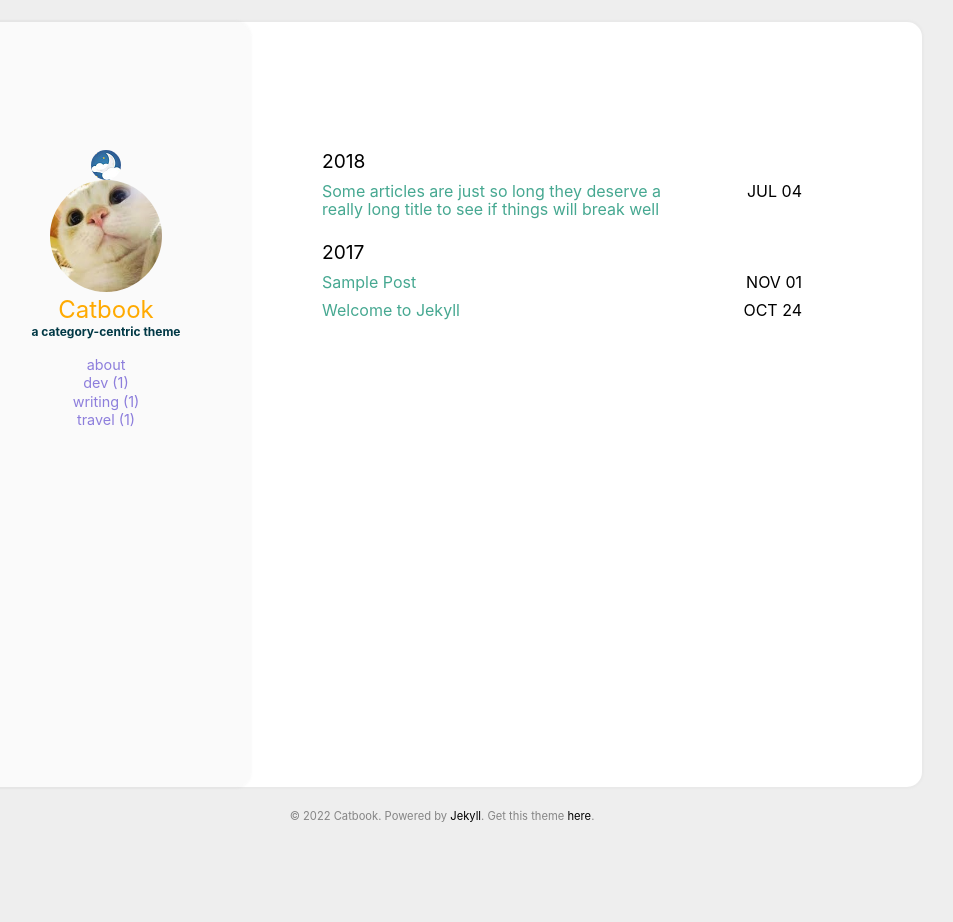
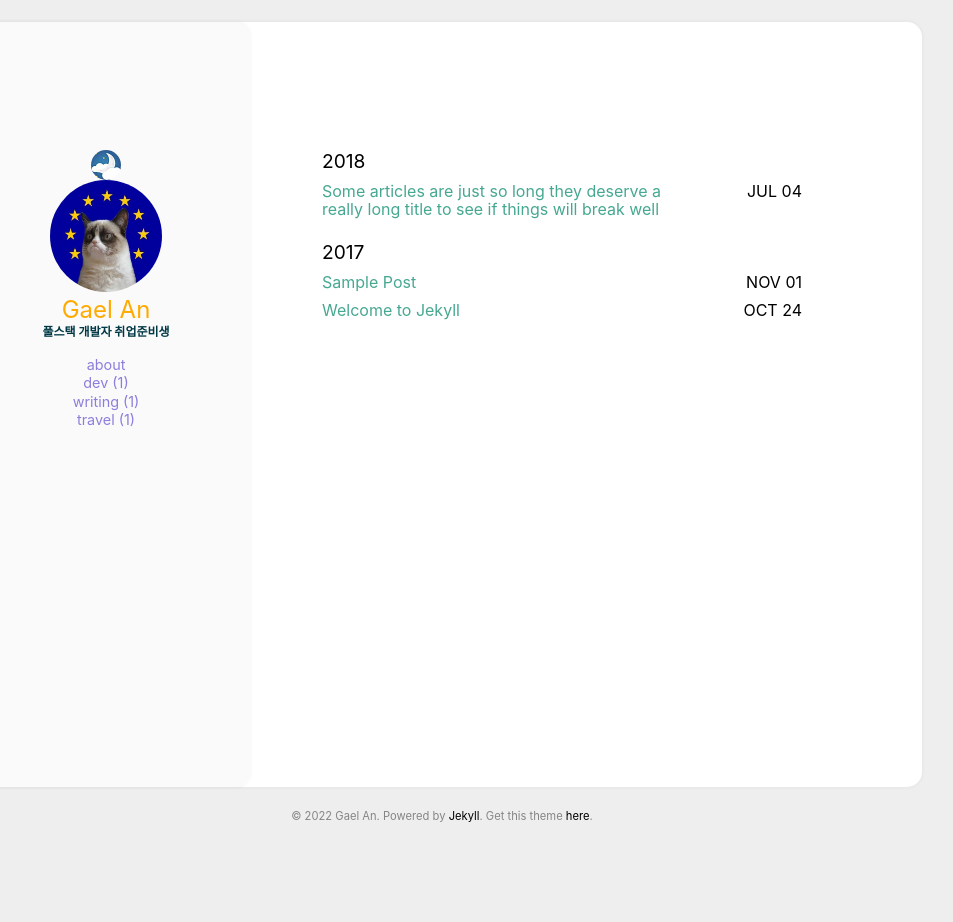
Before and after one commit to vermouth0106/vermouth0106.github.io, a Jekyll site: the page built from index.html, in a window 1280 px wide. Shown: the whole page, without its empty margins (198-1151 px from the left). Built offline with Jekyll 4.4.1, drawn with Linux system fonts in a browser that asks for light colours.

Commit message:
update config

```diff
--- a/_config.yml
+++ b/_config.yml
@@ -1,13 +1,10 @@
-
-title: Catbook #Your awesome title
-email: #youremail@domain.com
+title: Gael An Blog #Your awesome title
+email: silrvineyard@gmail.com
 description: > # this means to ignore newlines until "baseurl"
-  Write an awesome description for your new site here. You can edit this
-  line in _config.yml. It will appear in your document head meta (for
-  Google search results) and in your feed.xml site description.
+  풀스택 개발을 공부하고 있는 취업준비생 안가엘의 블로그입니다.
 
 baseurl: # the subpath of the site
-url: http://starry99.github.io/catbook # the base hostname & protocol for your site
+url: https://vermouth0106.github.io/ # the base hostname & protocol for your site
 
 permalink: /:year-:month/:title
 timezone:
@@ -17,13 +14,13 @@ favicon: /assets/img/favicon.ico
 google_analytics: #UA—XXXXXXXX-X
 disqus_shortname: #disqus shortname
 cusdis:
-    app_id: #your cusdis app_id
+  app_id: #your cusdis app_id
 
 user:
-  name: Catbook
+  name: Gael An
   pic: /assets/img/cat.jpg
-  picAlt: "catbook"
-  job: a category-centric theme
+  picAlt: "cat"
+  job: 풀스택 개발자 취업준비생
   aboutme: true # comment this out if you don't need the 'about' page.
 
 exclude:
@@ -45,5 +42,5 @@ markdown: kramdown
 # Filtering Content
 show_drafts: null
 limit_posts: 0
-future:      false
+future: false
 unpublished: false
```
Also changed, not shown: assets/img/cat.jpg.
